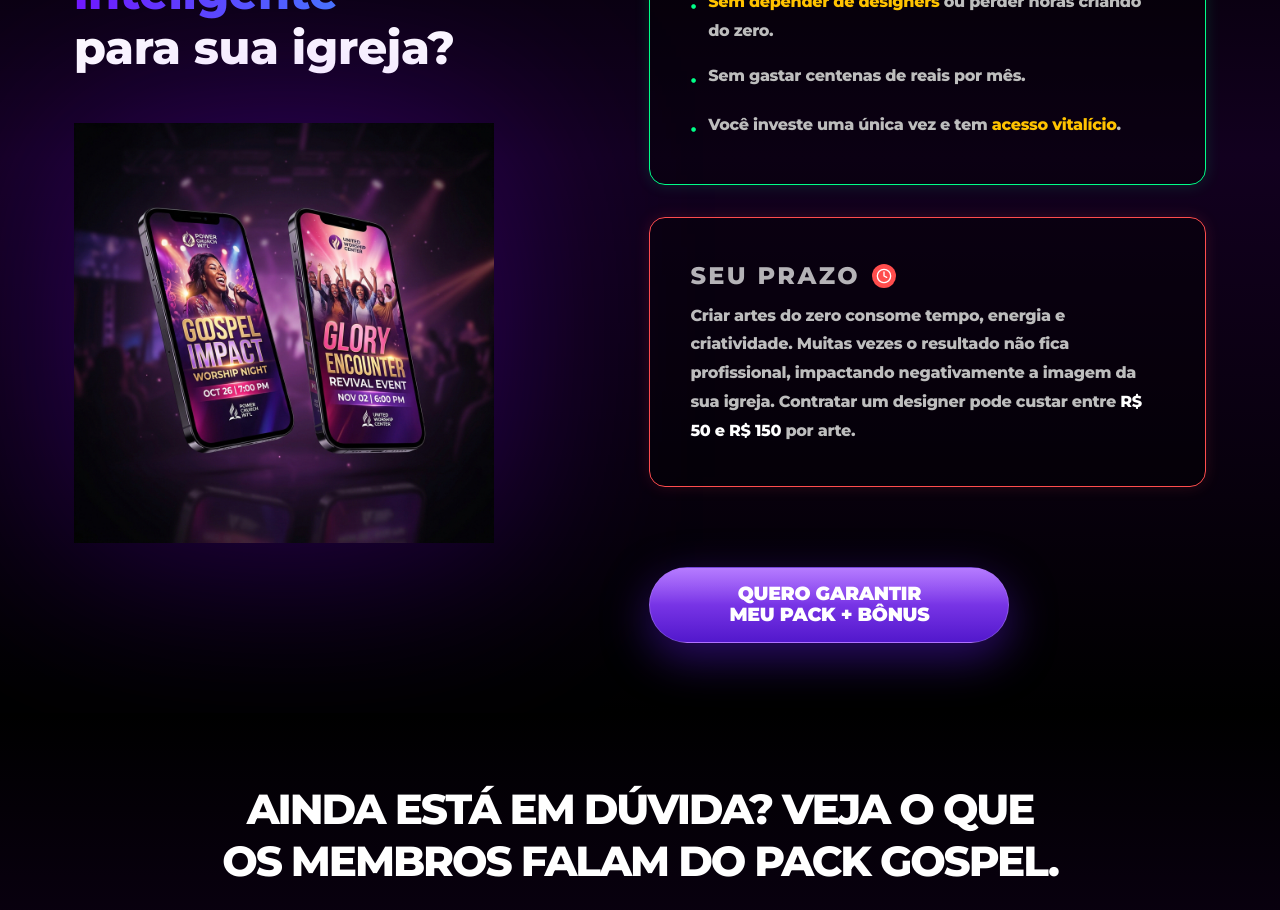
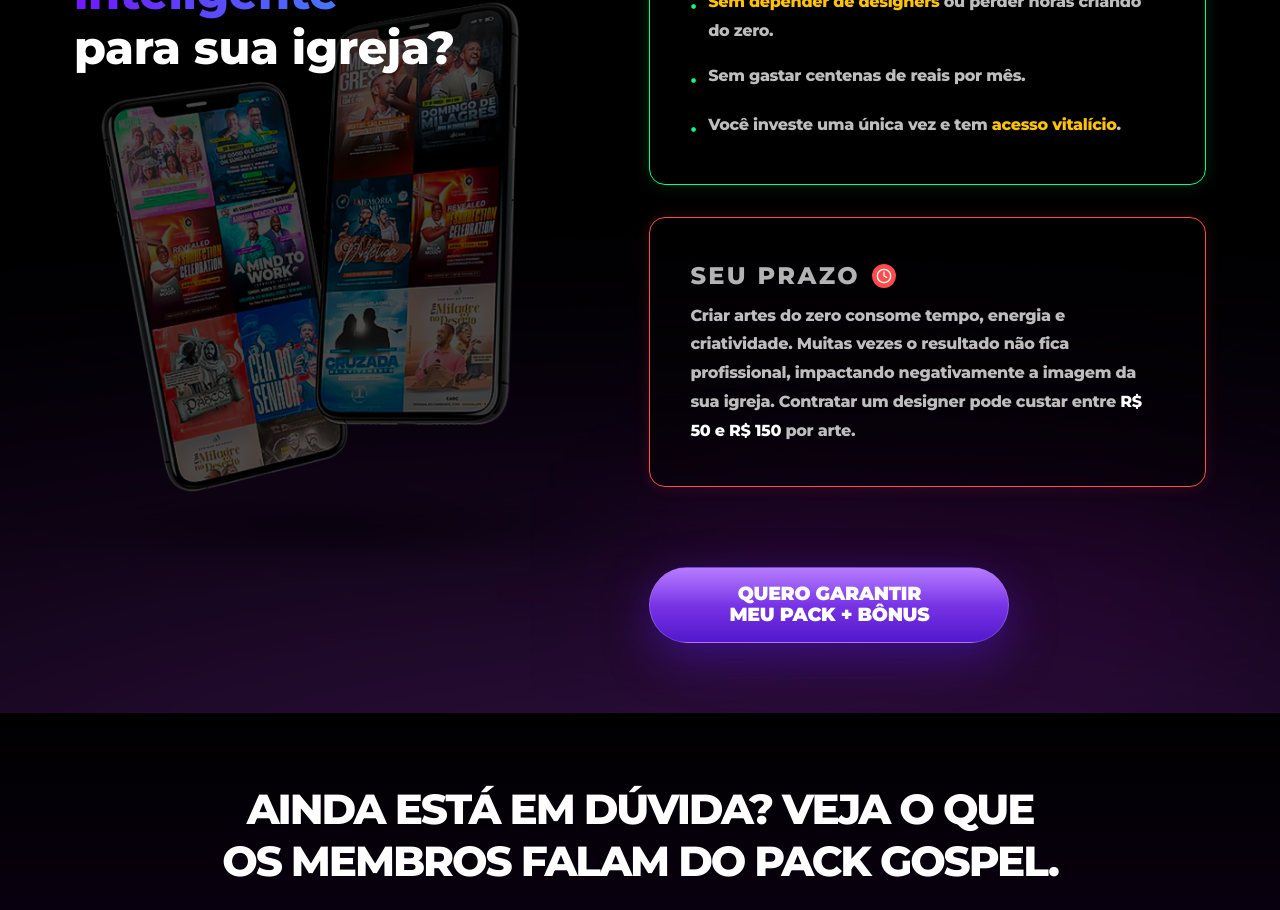
Before and after one commit to jrmacbrandt/Leo-Tondella, a React (Vite) app: page / in a window 1280 px wide. Shown: the part 3020-3930 px from the top of the page. Built offline with nearby package versions, Linux system fonts and the light colour scheme.

Commit message:
style: replace comparison placeholder with Landing_04 as background

```diff
--- a/src/App.tsx
+++ b/src/App.tsx
@@ -280,26 +280,25 @@ export default function App() {
       <GlowingDivider />
 
       {/* Comparison Section */}
-      <section className="section-padding overflow-x-hidden section-gradient">
-        <div className="container-custom">
+      <section className="section-padding relative overflow-hidden">
+        {/* Background Image */}
+        <img
+          src="/comparison_image.png"
+          alt="Background"
+          className="absolute inset-0 w-full h-full object-cover z-0"
+        />
+        {/* Overlay to ensure text readability */}
+        <div className="absolute inset-0 bg-black/70 z-10" />
+
+        <div className="container-custom relative z-20">
           <div className="flex flex-col lg:flex-row gap-[40px] md:gap-[80px] lg:gap-[120px] items-start">
-            {/* Left: Title & Smartphones Mockup (45%) */}
-            <div className="w-full lg:w-[45%] space-y-12">
+            {/* Left Column: Title (45%) */}
+            <div className="w-full lg:w-[45%]">
               <h2 className="text-[22px] md:text-[46px] font-[900] leading-[1.2] text-center lg:text-left break-words w-full text-white">
                 Por que esse Pack <br className="hidden md:block" />
                 <span className="text-gradient-primary">é a escolha mais inteligente</span><br className="hidden md:block" />
                 para sua igreja?
               </h2>
-              <div className="relative flex justify-center lg:justify-start px-4 md:px-0">
-                <div className="relative">
-                  <img
-                    src="/phones_mockup.png"
-                    alt="Phone Mockups"
-                    className="w-full max-w-[280px] md:max-w-[420px] drop-shadow-[0_0_100px_rgba(123,0,255,0.3)] hover:scale-105 transition-transform duration-500"
-                  />
-                  <div className="absolute top-1/2 left-1/2 -translate-x-1/2 -translate-y-1/2 w-full h-full bg-brand-purple-deep/20 blur-[120px] -z-10" />
-                </div>
-              </div>
             </div>
 
             {/* Right: Text & Comparison (55%) */}
```
Also changed, not shown: public/comparison_image.png (added).
